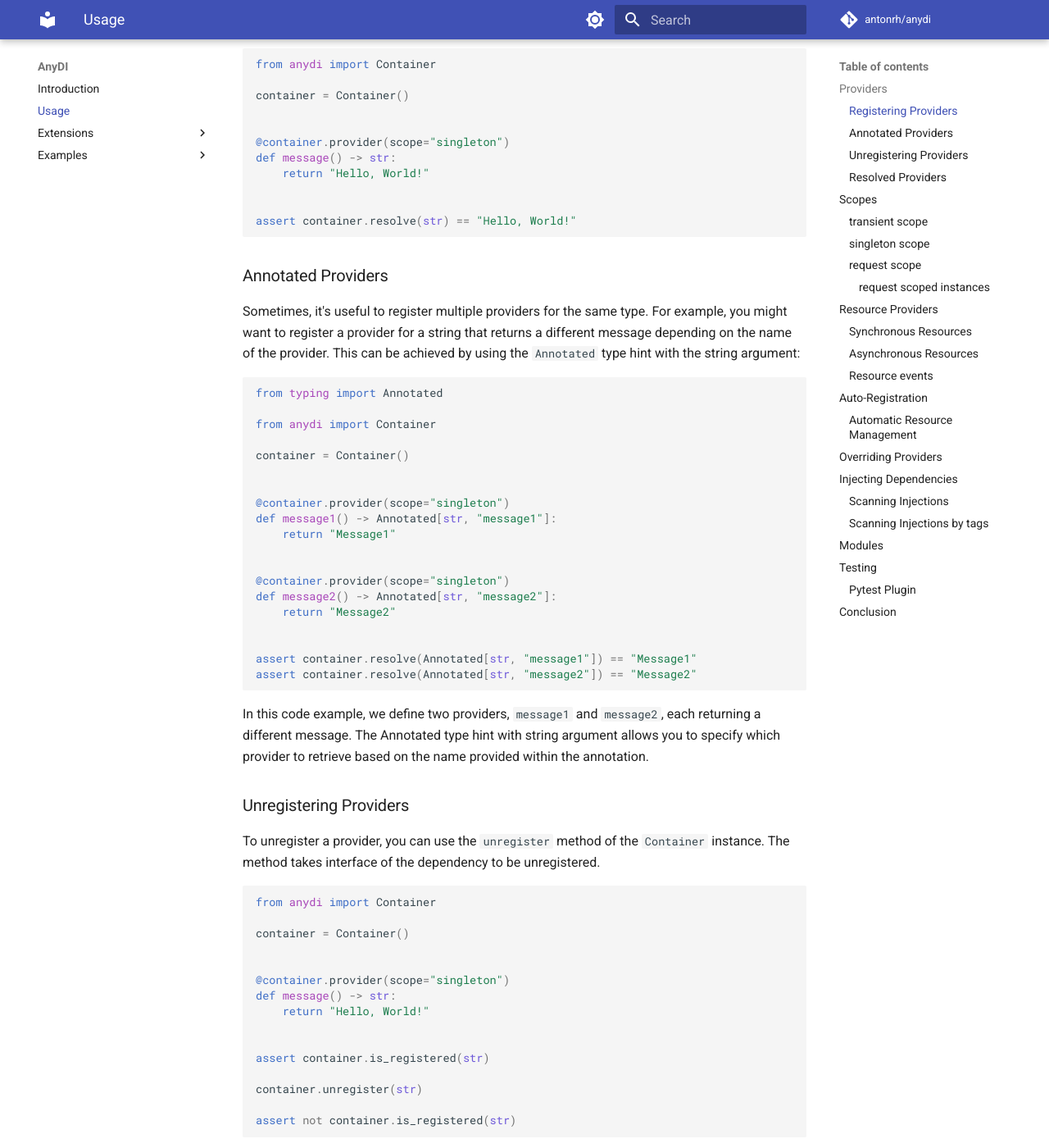
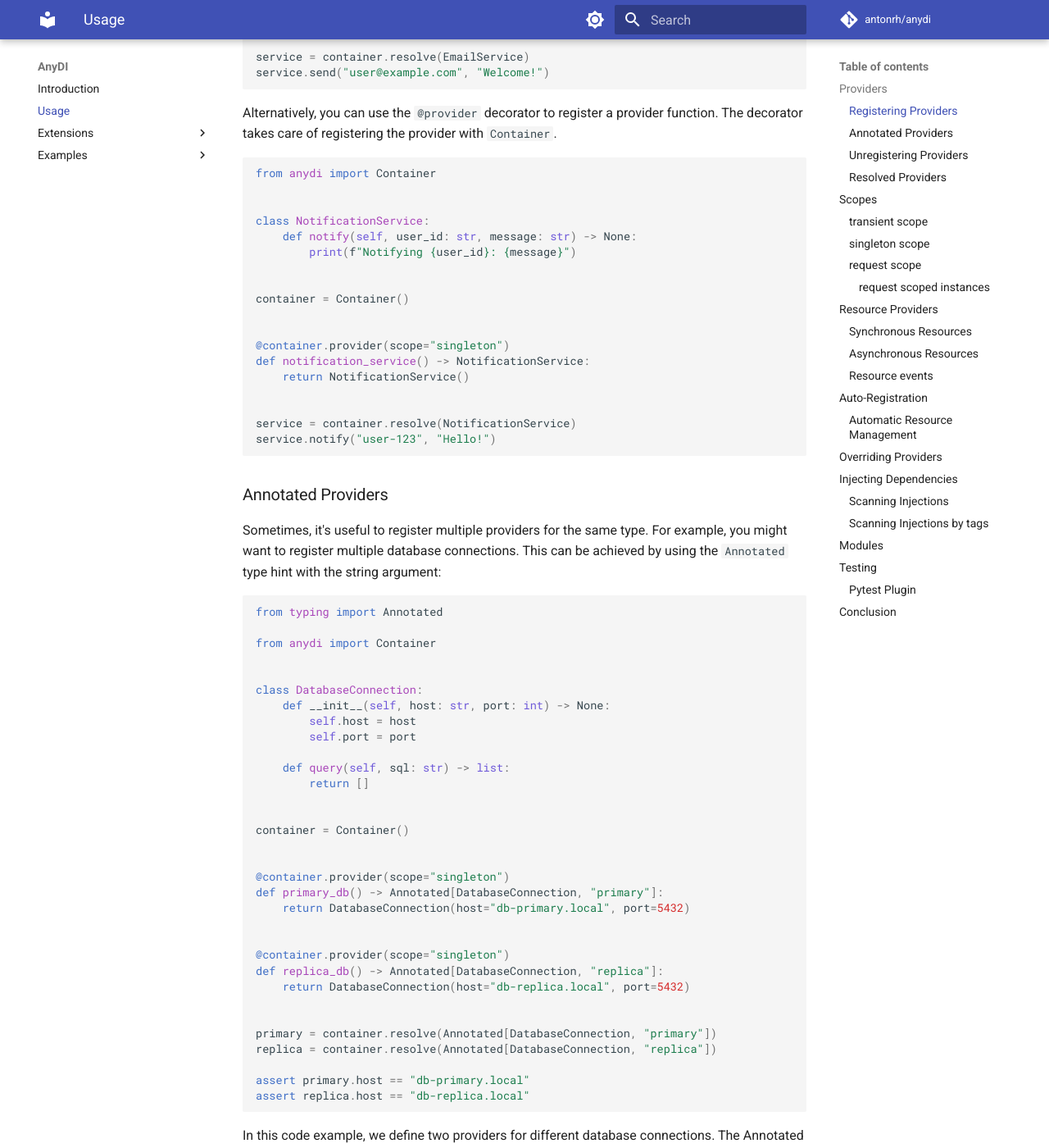
Before and after one commit to antonrh/anydi, an MkDocs documentation site: the page built from docs/usage.md, in a window 1280 px wide and 1400 px high, scrolled down 752 px. Shown: the whole window at 82% size. Built offline with MkDocs 1.6.1 and Material for MkDocs 9.7.7, drawn with Linux system fonts in a browser that asks for light colours; comment, search, counter and statistics services are not loaded; some of the changed text lies outside the part shown.

Commit message:
Update docs/usage.md

````diff
--- a/docs/usage.md
+++ b/docs/usage.md
@@ -13,16 +13,23 @@ three arguments: the type of the object to be provided, the provider function or
 ```python
 from anydi import Container
 
+
+class EmailService:
+    def send(self, to: str, subject: str) -> None:
+        print(f"Sending email to {to}: {subject}")
+
+
 container = Container()
 
 
-def message() -> str:
-    return "Hello, World!"
+def email_service() -> EmailService:
+    return EmailService()
 
 
-container.register(str, message, scope="singleton")
+container.register(EmailService, email_service, scope="singleton")
 
-assert container.resolve(str) == "Hello, World!"
+service = container.resolve(EmailService)
+service.send("user@example.com", "Welcome!")
 ```
 
 Alternatively, you can use the `@provider` decorator to register a provider function. The decorator takes care of registering the provider with `Container`.
@@ -30,44 +37,64 @@ Alternatively, you can use the `@provider` decorator to register a provider func
 ```python
 from anydi import Container
 
+
+class NotificationService:
+    def notify(self, user_id: str, message: str) -> None:
+        print(f"Notifying {user_id}: {message}")
+
+
 container = Container()
 
 
 @container.provider(scope="singleton")
-def message() -> str:
-    return "Hello, World!"
+def notification_service() -> NotificationService:
+    return NotificationService()
 
 
-assert container.resolve(str) == "Hello, World!"
+service = container.resolve(NotificationService)
+service.notify("user-123", "Hello!")
 ```
 
 ### Annotated Providers
 
-Sometimes, it's useful to register multiple providers for the same type. For example, you might want to register a provider for a string that returns a different message depending on the name of the provider. This can be achieved by using the `Annotated` type hint with the string argument:
+Sometimes, it's useful to register multiple providers for the same type. For example, you might want to register multiple database connections. This can be achieved by using the `Annotated` type hint with the string argument:
 
 ```python
 from typing import Annotated
 
 from anydi import Container
 
+
+class DatabaseConnection:
+    def __init__(self, host: str, port: int) -> None:
+        self.host = host
+        self.port = port
+
+    def query(self, sql: str) -> list:
+        return []
+
+
 container = Container()
 
 
 @container.provider(scope="singleton")
-def message1() -> Annotated[str, "message1"]:
-    return "Message1"
+def primary_db() -> Annotated[DatabaseConnection, "primary"]:
+    return DatabaseConnection(host="db-primary.local", port=5432)
 
 
 @container.provider(scope="singleton")
-def message2() -> Annotated[str, "message2"]:
-    return "Message2"
+def replica_db() -> Annotated[DatabaseConnection, "replica"]:
+    return DatabaseConnection(host="db-replica.local", port=5432)
 
 
-assert container.resolve(Annotated[str, "message1"]) == "Message1"
-assert container.resolve(Annotated[str, "message2"]) == "Message2"
+primary = container.resolve(Annotated[DatabaseConnection, "primary"])
+replica = container.resolve(Annotated[DatabaseConnection, "replica"])
+
+assert primary.host == "db-primary.local"
+assert replica.host == "db-replica.local"
 ```
 
-In this code example, we define two providers, `message1` and `message2`, each returning a different message. The Annotated type hint with string argument allows you to specify which provider to retrieve based on the name provided within the annotation.
+In this code example, we define two providers for different database connections. The Annotated type hint with string argument allows you to specify which provider to retrieve based on the name provided within the annotation.
 
 ### Unregistering Providers
 
@@ -77,19 +104,26 @@ interface of the dependency to be unregistered.
 ```python
 from anydi import Container
 
+
+class PaymentService:
+    def process_payment(self, amount: float, currency: str) -> bool:
+        print(f"Processing {amount} {currency}")
+        return True
+
+
 container = Container()
 
 
 @container.provider(scope="singleton")
-def message() -> str:
-    return "Hello, World!"
+def payment_service() -> PaymentService:
+    return PaymentService()
 
 
-assert container.is_registered(str)
+assert container.is_registered(PaymentService)
 
-container.unregister(str)
+container.unregister(PaymentService)
 
-assert not container.is_registered(str)
+assert not container.is_registered(PaymentService)
 ```
 
 ### Resolved Providers
@@ -100,24 +134,37 @@ This method takes the interface of the dependency to be checked.
 ```python
 from anydi import Container
 
+
+class CacheService:
+    def __init__(self) -> None:
+        self.data: dict[str, str] = {}
+
+    def get(self, key: str) -> str | None:
+        return self.data.get(key)
+
+    def set(self, key: str, value: str) -> None:
+        self.data[key] = value
+
+
 container = Container()
 
 
 @container.provider(scope="singleton")
-def message() -> str:
-    return "Hello, World!"
+def cache_service() -> CacheService:
+    return CacheService()
 
 
 # Check if an instance is resolved
-assert not container.is_resolved(str)
+assert not container.is_resolved(CacheService)
 
-assert container.resolve(str) == "Hello, World!"
+cache = container.resolve(CacheService)
+cache.set("name", "Alice")
 
-assert container.is_resolved(str)
+assert container.is_resolved(CacheService)
 
-container.release(str)
+container.release(CacheService)
 
-assert not container.is_resolved(str)
+assert not container.is_resolved(CacheService)
 ```
 
 To release a provider instance, you can use the `release` method of the `Container` instance. This method takes the interface of the dependency to be reset. Alternatively, you can reset all instances with the `reset` method.
@@ -125,20 +172,31 @@ To release a provider instance, you can use the `release` method of the `Contain
 ```python
 from anydi import Container
 
+
+class LoggerService:
+    def log(self, message: str) -> None:
+        print(f"[LOG] {message}")
+
+
+class MetricsService:
+    def record(self, metric: str, value: float) -> None:
+        print(f"[METRIC] {metric}: {value}")
+
+
 container = Container()
-container.register(str, lambda: "Hello, World!", scope="singleton")
-container.register(int, lambda: 100, scope="singleton")
+container.register(LoggerService, lambda: LoggerService(), scope="singleton")
+container.register(MetricsService, lambda: MetricsService(), scope="singleton")
 
-container.resolve(str)
-container.resolve(int)
+container.resolve(LoggerService)
+container.resolve(MetricsService)
 
-assert container.is_resolved(str)
-assert container.is_resolved(int)
+assert container.is_resolved(LoggerService)
+assert container.is_resolved(MetricsService)
 
 container.reset()
 
-assert not container.is_resolved(str)
-assert not container.is_resolved(int)
+assert not container.is_resolved(LoggerService)
+assert not container.is_resolved(MetricsService)
 ```
 
 !!! note
@@ -158,19 +216,29 @@ assert not container.is_resolved(int)
 Providers with transient scope create a new instance of the object each time it's requested. You can set the scope when registering a provider.
 
 ```python
-import random
+import uuid
 
 from anydi import Container
+
+
+class RequestTracker:
+    def __init__(self) -> None:
+        self.request_id = str(uuid.uuid4())
+
 
 container = Container()
 
 
 @container.provider(scope="transient")
-def message() -> str:
-    return random.choice(["hello", "hola", "ciao"])
+def request_tracker() -> RequestTracker:
+    return RequestTracker()
 
 
-print(container.resolve(str))  # will print random message
+# Each resolve creates a new instance with a different request ID
+tracker1 = container.resolve(RequestTracker)
+tracker2 = container.resolve(RequestTracker)
+
+assert tracker1.request_id != tracker2.request_id
 ```
 
 ### `singleton` scope
@@ -255,18 +323,27 @@ from typing import Annotated
 
 from anydi import Container
 
+
+class UserContext:
+    def __init__(self, user_id: str, tenant_id: str) -> None:
+        self.user_id = user_id
+        self.tenant_id = tenant_id
+
+
 container = Container()
 
 
 @container.provider(scope="request")
-def request_param(request: Request) -> Annotated[str, "request.param"]:
-    return request.param
+def user_context(request: Request) -> Annotated[UserContext, "current_user"]:
+    return UserContext(user_id=request.param, tenant_id="tenant-1")
 
 
 with container.request_context() as ctx:
-    ctx.set(Request, Request(param="param1"))
+    ctx.set(Request, Request(param="user-456"))
 
-    assert container.resolve(Annotated[str, "request.param"]) == "param1"
+    user = container.resolve(Annotated[UserContext, "current_user"])
+    assert user.user_id == "user-456"
+    assert user.tenant_id == "tenant-1"
 ```
 
 ## Resource Providers
@@ -510,33 +587,43 @@ assert connection.disconnected
 
 Sometimes it's necessary to override a provider with a different implementation. To do this, you can register the provider with the override=True property set.
 
-For example, suppose you have registered a singleton provider for a string:
+For example, suppose you have registered a singleton provider for a storage service:
 
 ```python
 from anydi import Container
+
+
+class StorageService:
+    def __init__(self, backend: str) -> None:
+        self.backend = backend
+
+    def save(self, key: str, data: bytes) -> None:
+        print(f"Saving to {self.backend}: {key}")
+
 
 container = Container()
 
 
 @container.provider(scope="singleton")
-def hello_message() -> str:
-    return "Hello, world!"
+def local_storage() -> StorageService:
+    return StorageService(backend="local")
 
 
 @container.provider(scope="singleton", override=True)
-def goodbye_message() -> str:
-    return "Goodbye!"
+def cloud_storage() -> StorageService:
+    return StorageService(backend="s3")
 
 
-assert container.resolve(str) == "Goodbye!"
+service = container.resolve(StorageService)
+assert service.backend == "s3"
 ```
 
 Note that if you try to register the provider without passing the override parameter as True, it will raise an error:
 
 ```python
 @container.provider(scope="singleton")  # will raise an error
-def goodbye_message() -> str:
-    return "Good-bye!"
+def azure_storage() -> StorageService:
+    return StorageService(backend="azure")
 ```
 
 
````
